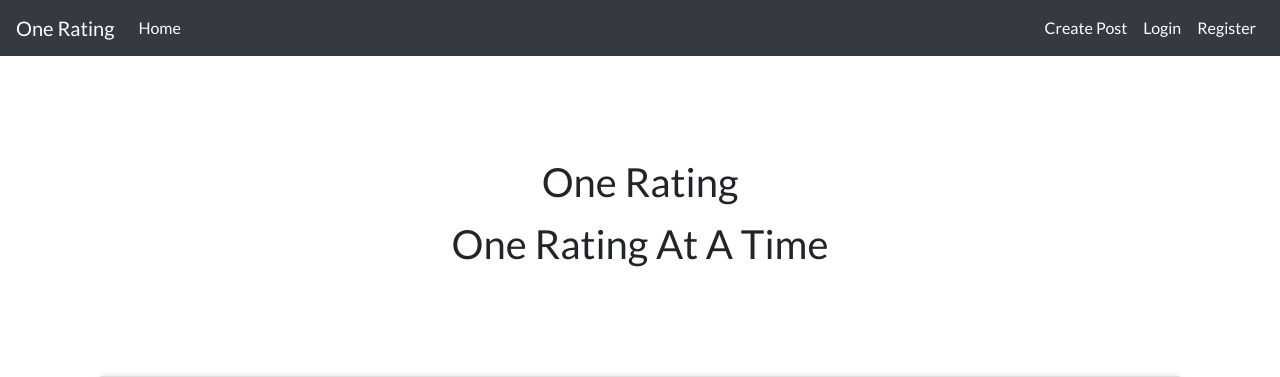
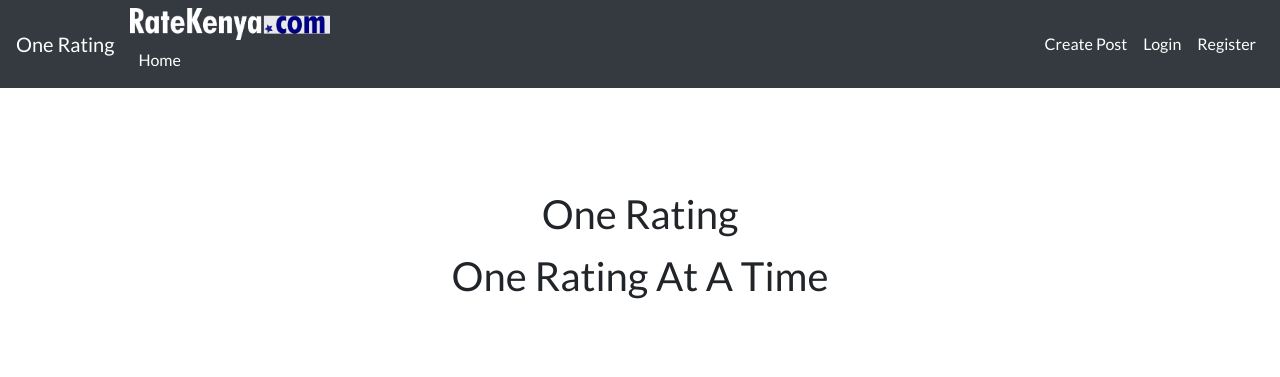
Before and after one commit to mwiha/rating, a Flask app: page / in a window 1280 px wide. Shown: the top 377 px of the page. Run offline with Flask 2, Linux system fonts and the light colour scheme; data comes from the database, SQL or seed files in the repository; some libraries are stand-ins or nearby versions.

Commit message:
Added logo to the navbar

```diff
--- a/app/templates/navbar.html
+++ b/app/templates/navbar.html
@@ -6,7 +6,7 @@
   <div class="collapse navbar-collapse" id="navbarSupportedContent">
     <ul class="navbar-nav mr-auto">
       <li class="nav-item active">
-        <a class="nav-link" href="{{url_for('main.home')}}">Home <span class="sr-only">(current)</span></a>
+        <img src="{{url_for('static', filename='images/rating_logo.png')}}" alt="" width="200px"><a class="nav-link" href="{{url_for('main.home')}}">Home <span class="sr-only">(current)</span></a>
       </li>
     </ul>
     <ul class="navbar-nav ml-auto">
```
Also changed, not shown: app/static/images/rating_logo.png (added).
